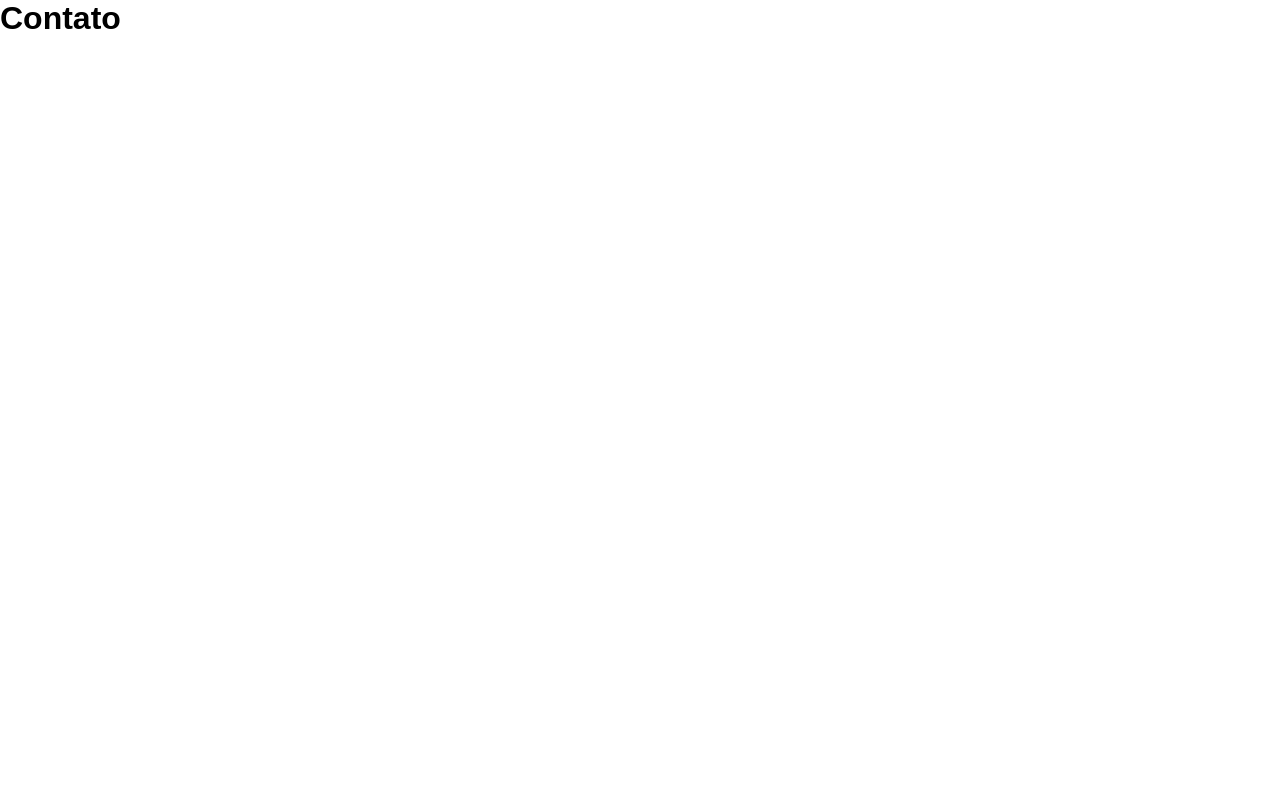
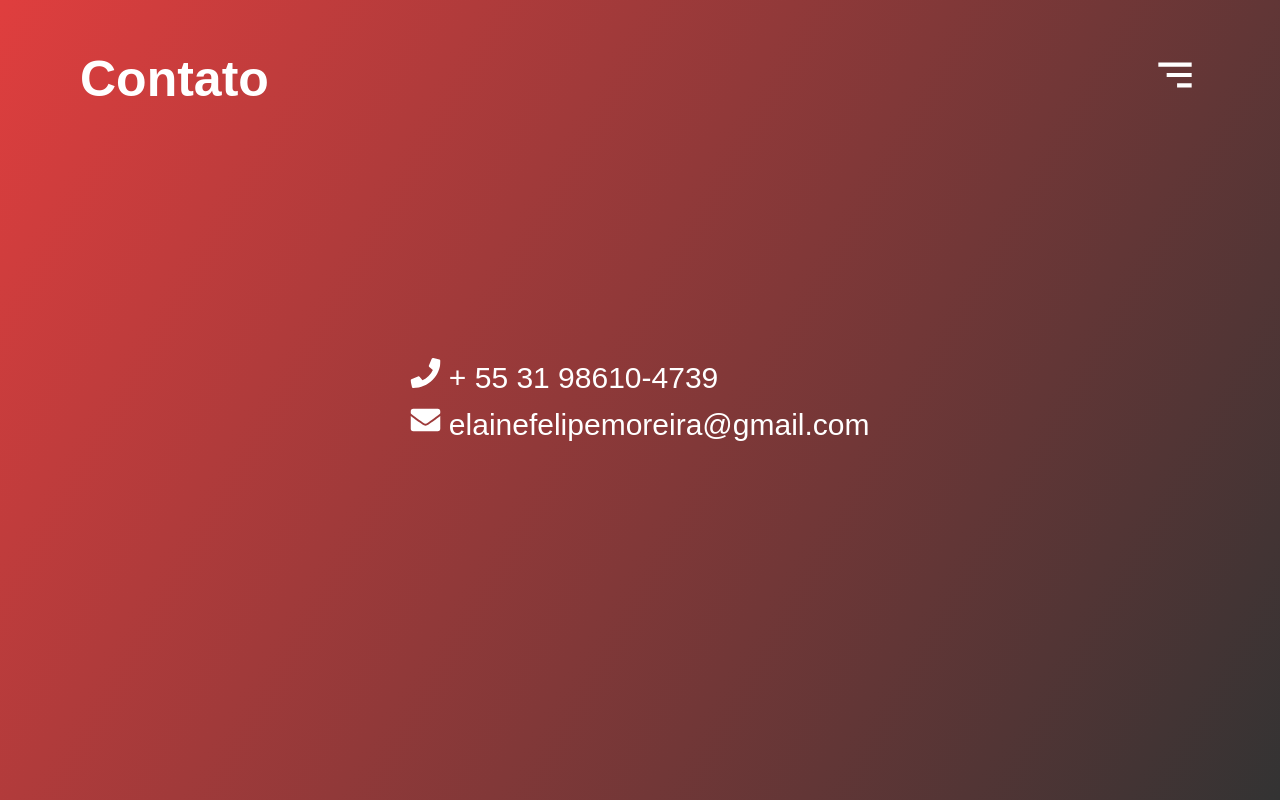
Before and after one commit to ElaineMoreira/my_portifolio, a React (Create React App) app: page /contacts in a window 1280 px wide. Built offline with nearby package versions, Linux system fonts and the light colour scheme.

Commit message:
Adiciona a pagina de contatos e estiliza ela

```diff
--- a/src/index.css
+++ b/src/index.css
@@ -122,6 +122,44 @@ a {
 .homepage .overlay ul li a:hover {
   color: rgb(0, 0, 0)
 }
+/* contacts */
+.contacts {
+  background-image: var(--background-image);
+  height: 100vh;
+}
+.contacts h1 {
+  font-size:50px;
+}
+
+.contacts ul {
+  position: absolute;
+  left: 50%;
+  top: 50%;
+  transform: translate(-50%, -50%);
+  /* display: flex;
+  flex-direction: column;
+  align-items: center;
+  justify-content: center;
+  min-height: 70vh; */
+}
+
+.contacts ul li {
+  margin: 10px 0;
+}
+
+.contacts ul li a {
+  font-size: 30px;
+}
+
+.contacts ul li a:hover {
+  color:black;
+  font-size: 30px;
+}
+
+.contacts h1 {
+  padding: 50px 80px;
+  color:#fff;
+}
 
 /* vamos fazer um media_query */
 @media (max-width: 992px) {
@@ -145,6 +183,13 @@ a {
   .homepage .overlay ul li a {
     font-size: 25px;
   }
+  .contacts ul li a {
+    font-size: 15px;
+  }
+  .contacts h1 {
+    font-size:40px;
+    text-align: center;
+  }
 }
 
 }
--- a/src/pages/Contact.js
+++ b/src/pages/Contact.js
@@ -1,7 +1,18 @@
+import { FaPhone, FaEnvelope } from 'react-icons/fa'
 const Contact = () => {
     return (
         <>
+            <section className="contacts">
             <h1>Contato</h1>
+                <ul>
+                    <li>
+                        <a href="tel:31986104739"><FaPhone /> + 55 31 98610-4739</a>
+                    </li>
+                    <li>
+                        <a href="elainefelipemoreira@gmail.com"><FaEnvelope /> elainefelipemoreira@gmail.com</a>
+                    </li>
+                </ul>
+            </section>
         </>
     )
 }
```
